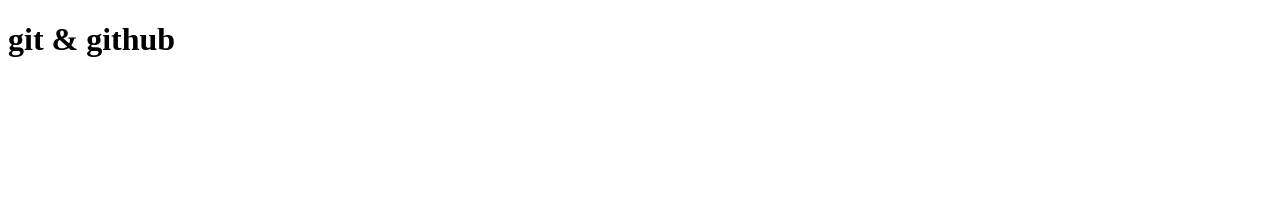
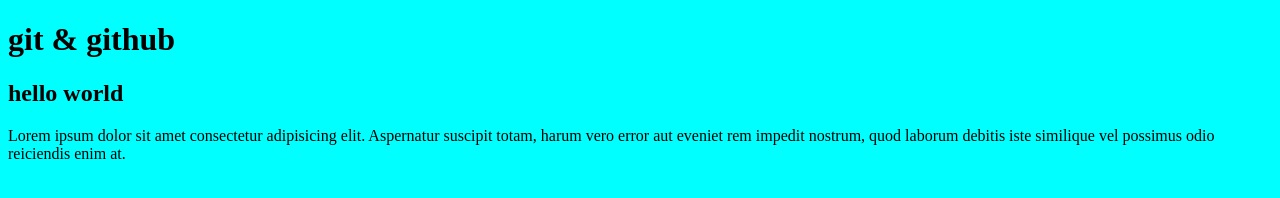
Before and after one commit to habeeb813/git-demo, a plain HTML site: page index.html in a window 1280 px wide. Drawn offline with Linux system fonts and the light colour scheme.

Commit message:
css added

```diff
--- a/index.html
+++ b/index.html
@@ -4,8 +4,11 @@
     <meta charset="UTF-8">
     <meta name="viewport" content="width=device-width, initial-scale=1.0">
     <title>Git & GitHub</title>
+    <link rel="stylesheet" href="style.css">
 </head>
 <body>
     <h1> git & github</h1>
+    <h2>hello world</h2>
+    <p>Lorem ipsum dolor sit amet consectetur adipisicing elit. Aspernatur suscipit totam, harum vero error aut eveniet rem impedit nostrum, quod laborum debitis iste similique vel possimus odio reiciendis enim at.</p>
 </body>
 </html>
--- /dev/null
+++ b/style.css
@@ -0,0 +1,4 @@
+*{
+    background-color: aqua;
+    color: black;
+}
```
